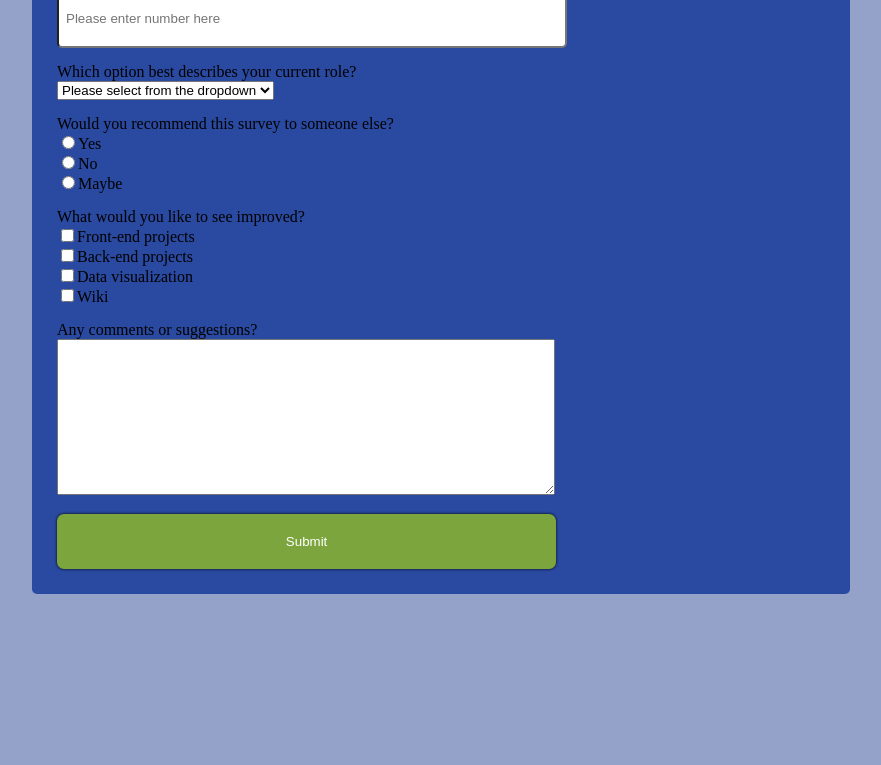
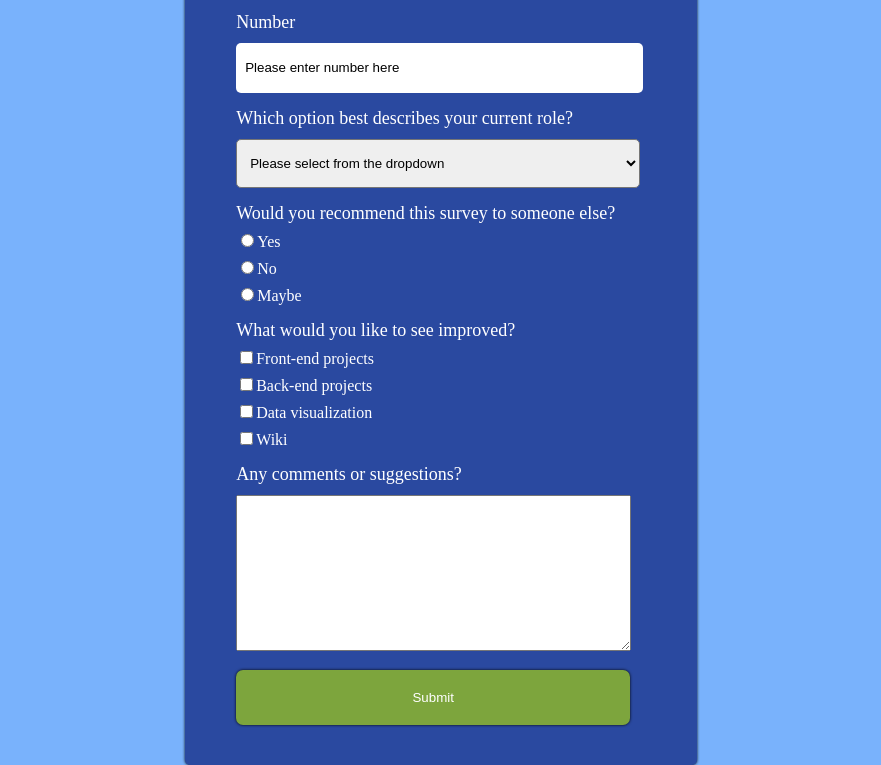
Before and after one commit to Sillyboi2001/MicroverseProject1, a plain HTML site: page index.html in a window 1280 px wide. Shown: the part 428-1193 px from the top of the page, without its empty margins (257-1138 px from the left). Before the commit the page ends 1022 px from the top, so only its background shows below. Drawn offline with Linux system fonts and the light colour scheme.

Commit message:
Added styling, finish up with the error debugging

```diff
--- a/index.html
+++ b/index.html
@@ -33,12 +33,12 @@
         </div>
         <div class="form-section">
             <label for="radio-buttons">Would you recommend this survey to someone else?</label><br/>
-            <input type="radio" id="yes">Yes</input><br/>
-            <input type="radio" id="no">No</input><br/>
-            <input type="radio" id="maybe">Maybe</input><br/>
+            <input type="radio" id="yes" value="yes">Yes</input><br/>
+            <input type="radio" id="no" value="no">No</input><br/>
+            <input type="radio" id="maybe" value="maybe">Maybe</input><br/>
         </div>
         <div class="form-section">
-            <label for="improvement">What would you like to see improved?</label><br />
+            <label for="improvement" id="improvement-label">What would you like to see improved?</label><br />
             <div id="improvement">
                 <input type="checkbox" id="front-end">Front-end projects</input><br/>
                 <input type="checkbox" id="back-end">Back-end projects</input><br/>
@@ -50,7 +50,9 @@
             <label for="comments" id="number-label">Any comments or suggestions?</label><br />
             <textarea rows="10" cols="10" id="comments"></textarea>
         </div>
-        <button id="submit">Submit</button>
+        <div class="form-section">
+            <button id="submit">Submit</button>
+        </div>
     </form>
 </body>
 </html>
--- a/styles.css
+++ b/styles.css
@@ -1,23 +1,30 @@
 body{
     width: 100%;
     height: 100vh;
-    background-color: rgb(148, 162, 201);
+    background-color: rgba(5, 112, 251, 0.535);
     padding: 50px;
     display: flex;
     flex-direction: column;
     align-items: center;
+    overflow-x: hidden;
+    color: #FFF;
 }
 form{
-    width: 60%;
-    padding: 25px;
+    width: 40%;
+    padding-top: 25px;
+    padding-bottom: 25px;
+    padding-left: auto;
+    padding-right: auto;
     border-radius: 5px;
     background-color: rgb(42, 73, 160);
     margin-left: auto;
     margin-right: auto;
-    border-color: '#000';
-    border-width: 7px;
+    margin-top: 20px;
+    margin-bottom: 70px;
+    border-color: #000;
+    border-width: 1px;
     z-index: 20;
-    box-shadow: 5px 5px 5px '#000';
+    box-shadow: 0px 0px 3px #000;
 }
 #title{
     text-align: center;
@@ -27,27 +34,42 @@ form{
 #description{
     text-align: center;
 }
+input{
+    border: none;
+    margin-top: 10px;
+    border-radius: 5px;
+    padding: 9px;
+}
+input[type=text], select{
+    width: 83%;
+    height: 49px;
+    border-radius: 5px;
+    padding: 7px;
+    margin-top: 10px;
+    padding: 9px;
+}
+input::placeholder{
+    color: #000;
+}
 .form-section{
-    margin: 5px 0px;
+    margin-top: 15px;
     margin-bottom: 15px;
-    width: 80%;
+    margin-left: 10%;
+    margin-right: auto;
+    width: 95%;
     background-color: "#234576";
 }
 #name, #email, #number{
     width: 80%;
-    height: 40px;
+    height: 32px;
 }
 #dropdown-select{
     width: 80%;
     height: 40px;
     padding: 7px;
 }
-input{
-    border-radius: 5px;
-    padding: 7px;
-}
 #submit{
-    width: 65%;
+    width: 81%;
     height: 55px;
     color: white;
     background-color: rgb(125, 165, 61);
@@ -58,3 +80,9 @@ input{
 #comments{
     width: 80%;
 }
+label{
+    font-size: 18px;
+}
+textarea{
+    margin-top: 10px;
+}
```
